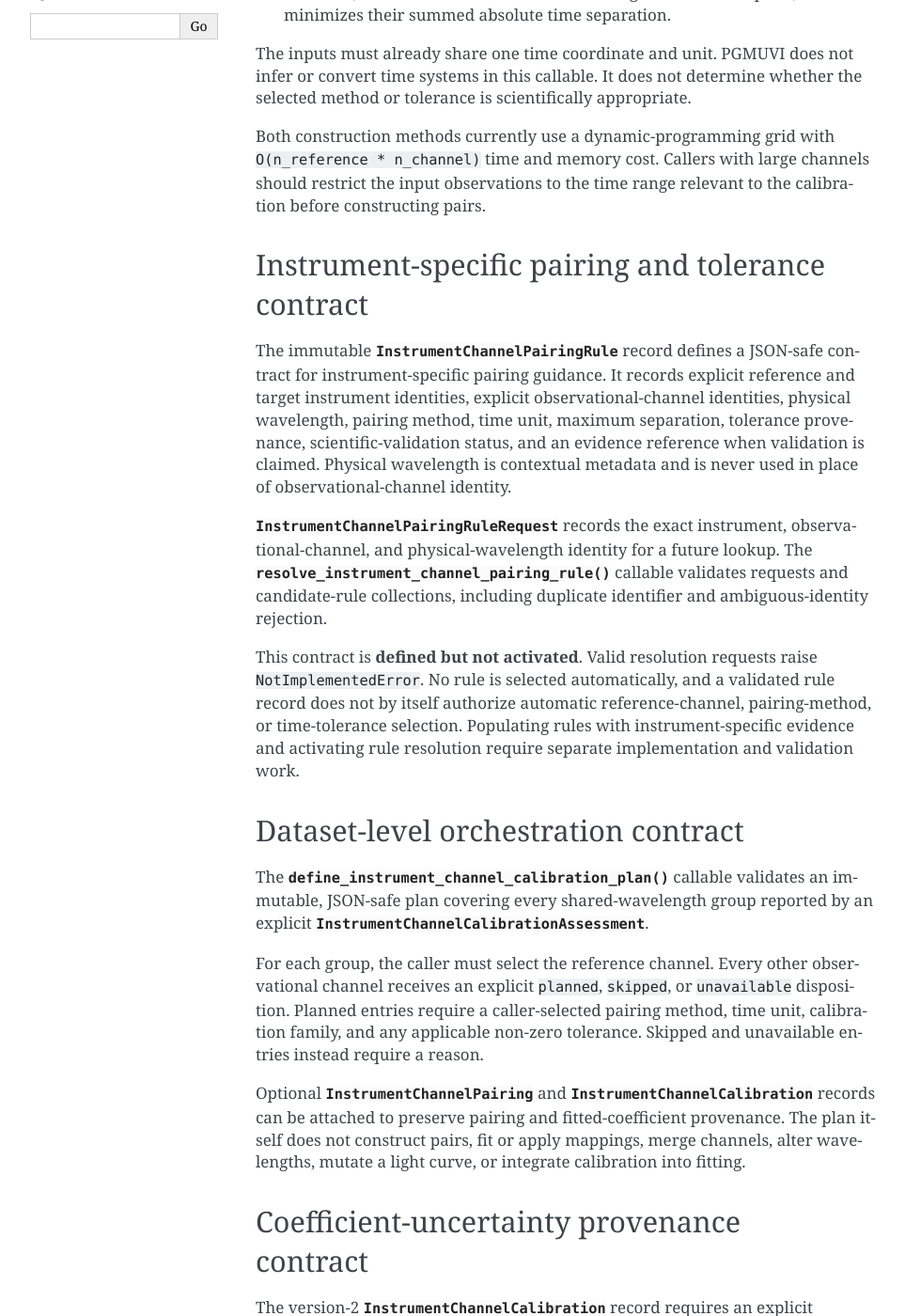
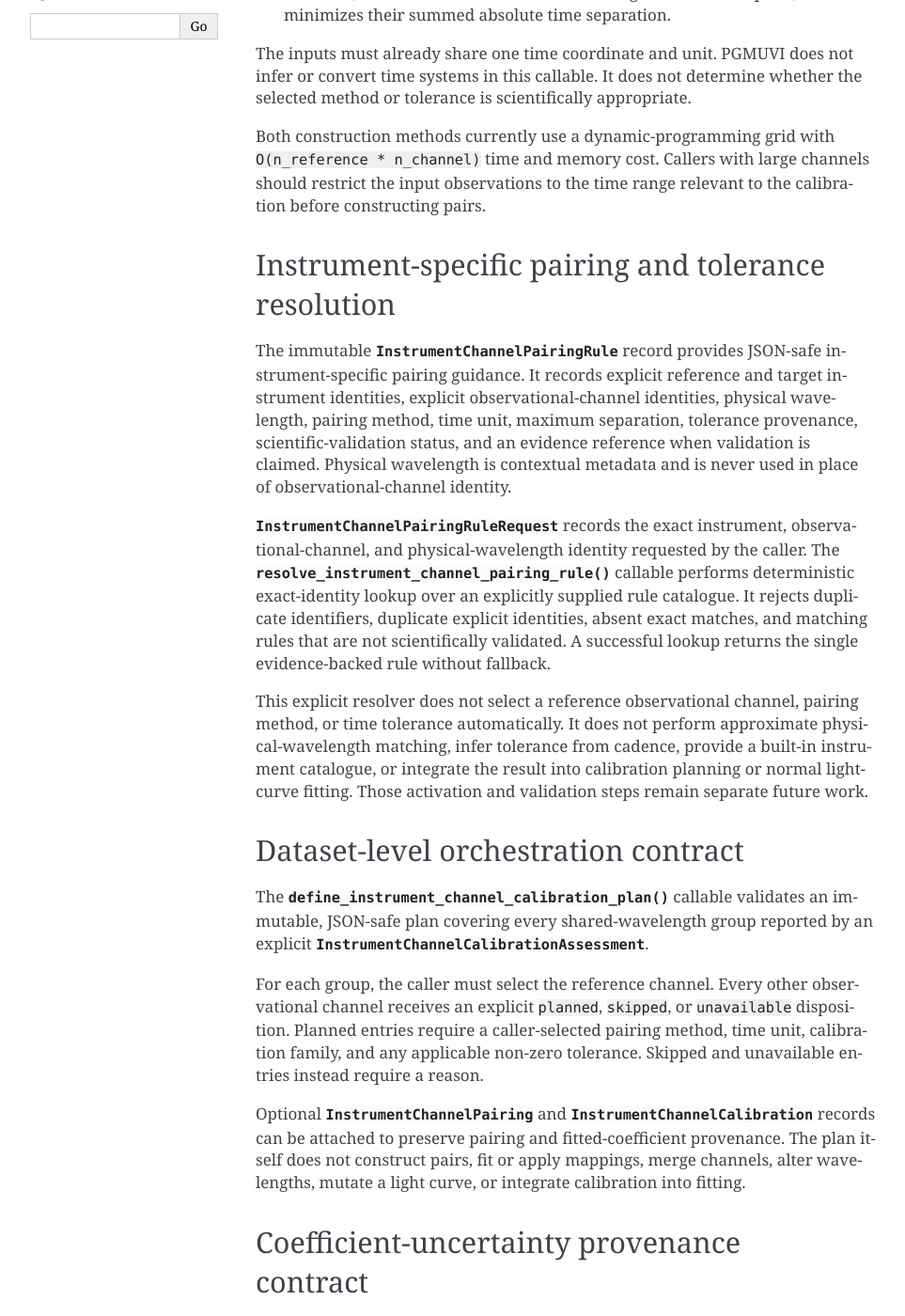
Before and after one commit to ICSM/pgmuvi, a Sphinx documentation site: the page built from docs/source/pgmuvi.instrument_channel_calibration.rst, in a window 1280 px wide and 1400 px high, scrolled down 697 px. Shown: the whole window at 94% size, without its empty margins (148-1111 px from the left). Built offline with Sphinx 7.4.7, drawn with Linux system fonts in a browser that asks for light colours; pages that are not in the unit, such as notebooks, are missing from menus; some of the changed text lies outside the part shown.

Commit message:
Implement instrument-specific calibration pairing-rule resolution

```diff
--- a/docs/source/pgmuvi.instrument_channel_calibration.rst
+++ b/docs/source/pgmuvi.instrument_channel_calibration.rst
@@ -38,13 +38,13 @@ Both construction methods currently use a dynamic-programming grid with
 channels should restrict the input observations to the time range relevant to
 the calibration before constructing pairs.
 
-Instrument-specific pairing and tolerance contract
---------------------------------------------------
+Instrument-specific pairing and tolerance resolution
+----------------------------------------------------
 
 The immutable
 :class:`~pgmuvi.instrument_channel_calibration.InstrumentChannelPairingRule`
-record defines a JSON-safe contract for instrument-specific pairing guidance.
-It records explicit reference and target instrument identities, explicit
+record provides JSON-safe instrument-specific pairing guidance.  It records
+explicit reference and target instrument identities, explicit
 observational-channel identities, physical wavelength, pairing method, time
 unit, maximum separation, tolerance provenance, scientific-validation status,
 and an evidence reference when validation is claimed.  Physical wavelength is
@@ -53,17 +53,21 @@ identity.
 
 :class:`~pgmuvi.instrument_channel_calibration.InstrumentChannelPairingRuleRequest`
 records the exact instrument, observational-channel, and physical-wavelength
-identity for a future lookup.  The
+identity requested by the caller.  The
 :func:`~pgmuvi.instrument_channel_calibration.resolve_instrument_channel_pairing_rule`
-callable validates requests and candidate-rule collections, including duplicate
-identifier and ambiguous-identity rejection.
+callable performs deterministic exact-identity lookup over an
+explicitly supplied rule catalogue.  It rejects duplicate identifiers,
+duplicate explicit
+identities, absent exact matches, and matching rules that are not
+scientifically validated.  A successful lookup returns the single
+evidence-backed rule without fallback.
 
-This contract is **defined but not activated**.  Valid resolution requests raise
-``NotImplementedError``.  No rule is selected automatically, and a validated
-rule record does not by itself authorize automatic reference-channel,
-pairing-method, or time-tolerance selection.  Populating rules with
-instrument-specific evidence and activating rule resolution require separate
-implementation and validation work.
+This explicit resolver does not select a reference observational channel,
+pairing method, or time tolerance automatically.  It does not perform
+approximate physical-wavelength matching, infer tolerance from cadence, provide
+a built-in instrument catalogue, or integrate the result into calibration
+planning or normal light-curve fitting.  Those activation and validation steps
+remain separate future work.
 
 Dataset-level orchestration contract
 ------------------------------------
```
Also changed, not shown: docs/source/future_work.rst (+7 -5 lines), 2 other files.
